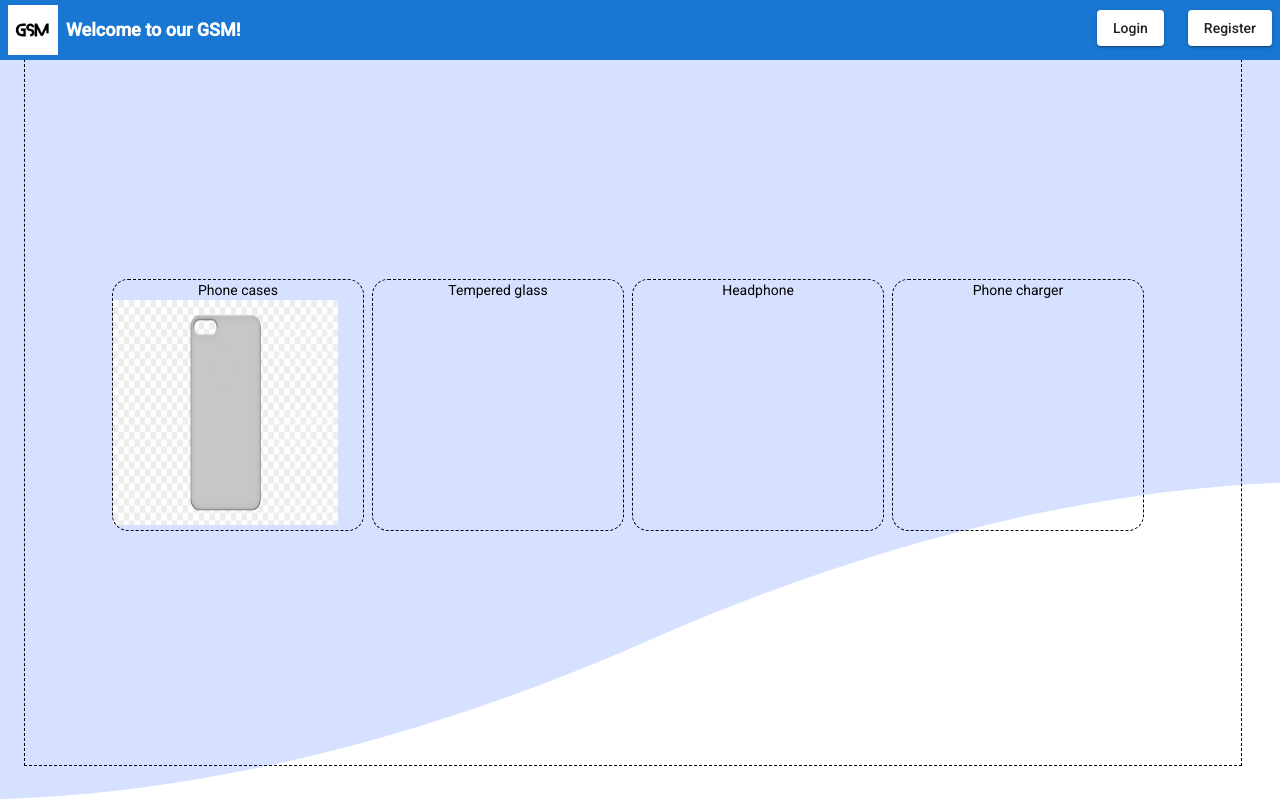
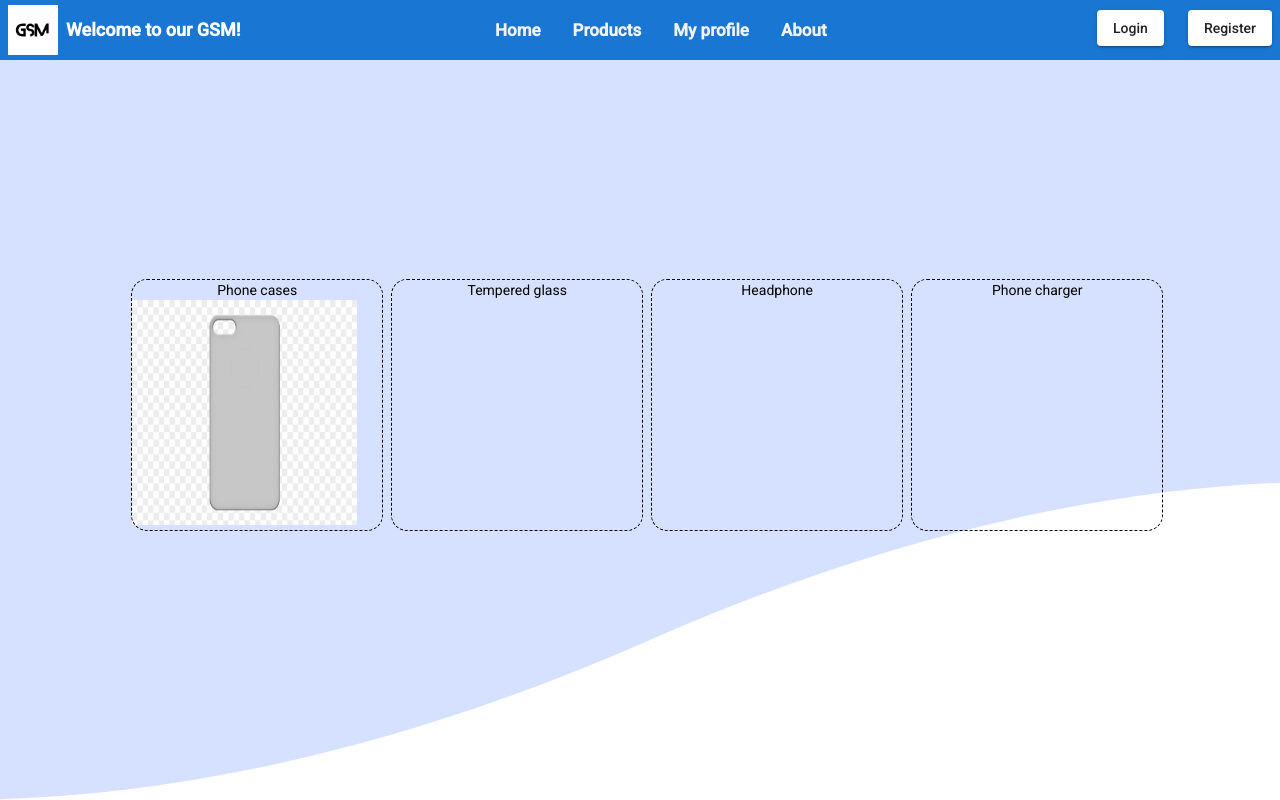
Before and after one commit to mihmat25/webshopappFrontend, an Angular app: page / in a window 1280 px wide. Built offline with nearby package versions, Linux system fonts and the light colour scheme.

Commit message:
design and topnav added

```diff
--- a/src/app/homepage/homepage.component.css
+++ b/src/app/homepage/homepage.component.css
@@ -43,9 +43,9 @@
 
 .category-container {
   margin: 25px;
-  width: 95%;
+  width: 98%;
   height: 90%;
-  outline: dashed 1px black;
+  /* outline: dashed 1px black; */
   display: flex;
   justify-content: center;
   align-items: center;
@@ -63,3 +63,32 @@
 .category-name {
   text-align: center;
 }
+
+/* Add a black background color to the top navigation */
+.topnav {
+  background-color: #1976d2;
+  overflow: hidden;
+}
+
+/* Style the links inside the navigation bar */
+.topnav a {
+  border-top: 100px;
+  float: left;
+  color: #f2f2f2;
+  text-align: center;
+  padding: 14px 16px;
+  text-decoration: none;
+  font-size: 17px;
+}
+
+/* Change the color of links on hover */
+.topnav a:hover {
+  background-color: rgb(255, 255, 255);
+  color: black;
+}
+
+/* Add a color to the active/current link
+.topnav a.active {
+  background-color: #04AA6D;
+  color: white;
+} */
--- a/src/app/homepage/homepage.component.html
+++ b/src/app/homepage/homepage.component.html
@@ -8,7 +8,18 @@
   />
 
   <span style="font-size: large;"> Welcome to our GSM!</span>
+
   <div class="spacer"></div>
+
+  <div class="topnav">
+    <a class="active" href="/home">Home</a>
+    <a href="/product">Products</a>
+    <a href="#">My profile</a>
+    <a href="#about">About</a>
+  </div>
+
+  <div class="spacer"></div>
+
   <div class="login-register-button">
     <div class="login-button">
       <button mat-raised-button routerLink="/login">Login</button>
--- a/src/app/login/login.component.css
+++ b/src/app/login/login.component.css
@@ -4,7 +4,7 @@
     height: 25%;
     width: 150%;
     background-color: lightblue;
-    border-radius: 15px;
+    border-radius: 50px;
 
     display: flex;
     flex-direction: column;
--- a/src/app/login/login.component.html
+++ b/src/app/login/login.component.html
@@ -1,5 +1,6 @@
 <div class="page-container">
   <div class="login-container">
+    <br>
     <h1>Welcome!</h1>
 
     <h2>Please login to continue</h2>
--- a/src/app/register/register.component.css
+++ b/src/app/register/register.component.css
@@ -1,10 +1,10 @@
 .register-container{
-    min-height: 320px;
+    min-height: 350px;
     max-width: 350px;
     height: 25%;
     width: 150%;
     background-color: lightblue;
-    border-radius: 15px;
+    border-radius: 50px;
 
     display: flex;
     flex-direction: column;
--- a/src/app/register/register.component.html
+++ b/src/app/register/register.component.html
@@ -1,6 +1,7 @@
 <div class="page-container">
 
   <div class="register-container">
+    <br>
     <h1>Welcome!</h1>
     <h2>Please register to continue</h2>
 
--- a/src/index.html
+++ b/src/index.html
@@ -18,6 +18,11 @@
 
 </head>
 <body class="mat-typography">
+
+
+
+
+
   <app-root></app-root>
 </body>
 </html>
```
Also changed, not shown: src/styles.css (line endings or trailing spaces).
